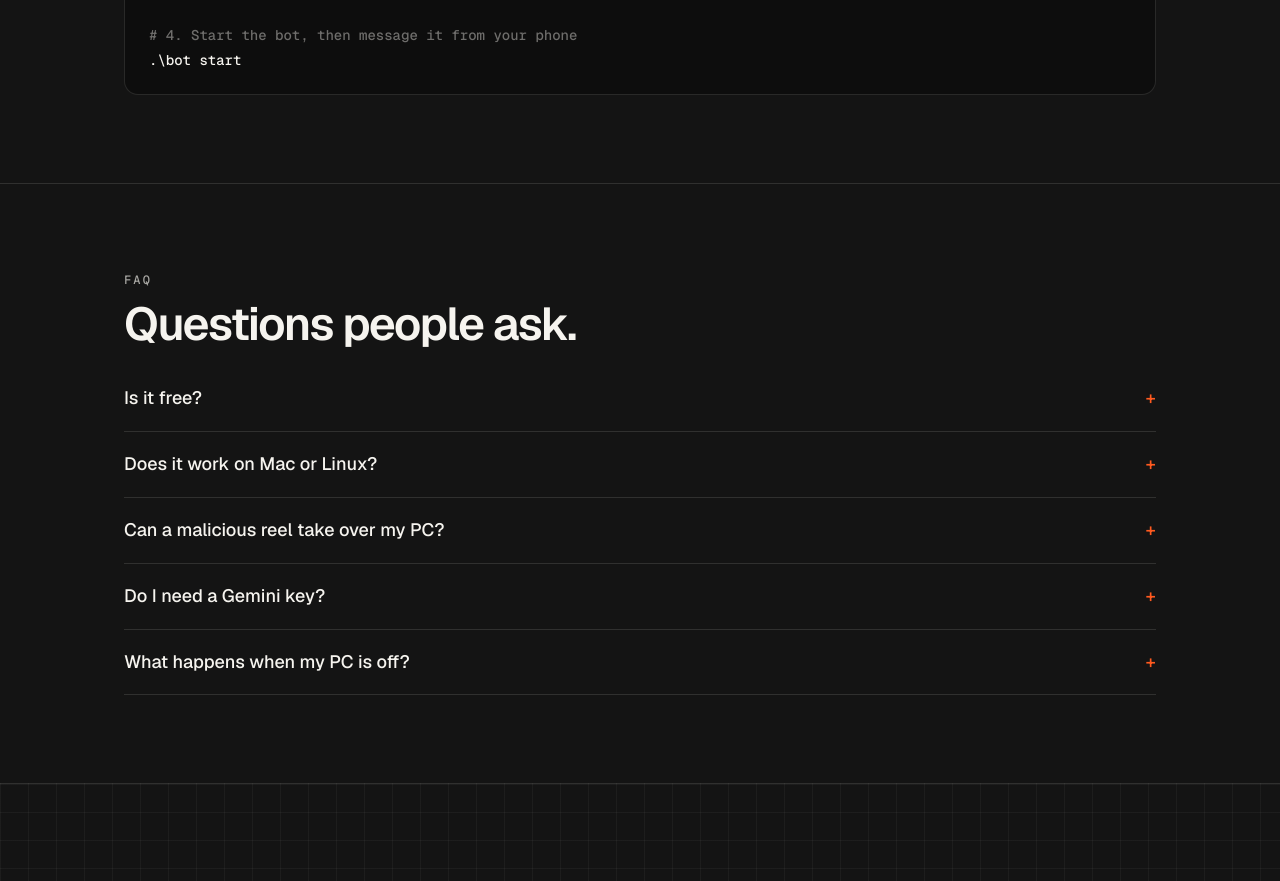
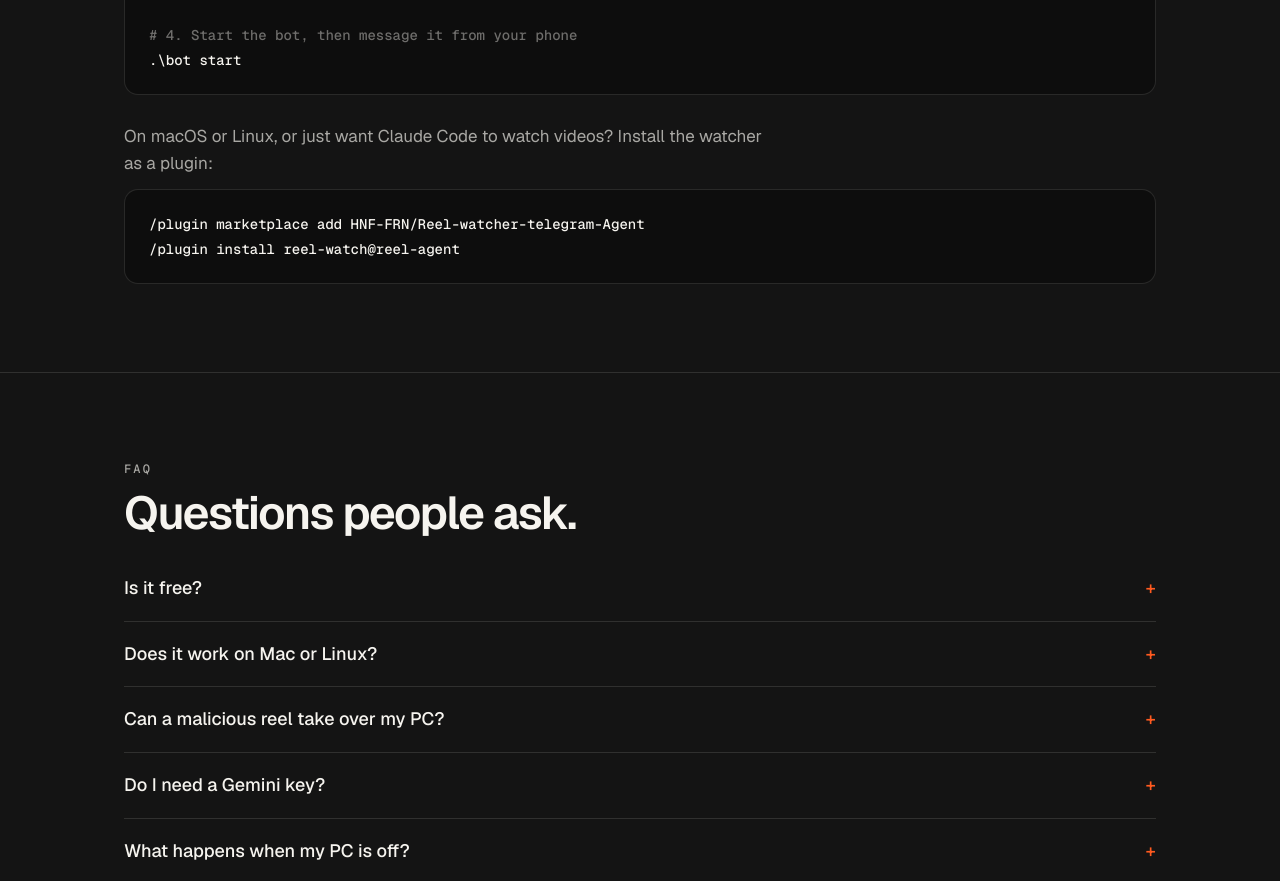
Before and after one commit to HNF-FRN/Reel-watcher-telegram-Agent, a plain HTML site: page docs/index.html in a window 1280 px wide. Shown: the part 4120-5001 px from the top of the page. Drawn offline with nearby package versions, Linux system fonts and the light colour scheme; no server answers.

Commit message:
README and website: install the video watcher as a plugin

```diff
--- a/docs/index.html
+++ b/docs/index.html
@@ -214,6 +214,9 @@ cd reel-agent
 
 <span class="c"># 4. Start the bot, then message it from your phone</span>
 .\bot start</pre>
+      <p class="sub" style="margin:28px 0 12px">On macOS or Linux, or just want Claude Code to watch videos? Install the watcher as a plugin:</p>
+<pre>/plugin marketplace add HNF-FRN/Reel-watcher-telegram-Agent
+/plugin install reel-watch@reel-agent</pre>
     </div>
   </section>
 
@@ -222,7 +225,7 @@ cd reel-agent
       <div class="eyebrow">FAQ</div>
       <h2>Questions people ask.</h2>
       <details><summary>Is it free?</summary><p>The code is free and MIT-licensed. Watching uses Gemini's free tier and cloud mode fits Cloudflare's free plan. Planning and building run through Claude Code, so they need a Claude Pro or Max plan (Codex builds use your OpenAI account).</p></details>
-      <details><summary>Does it work on Mac or Linux?</summary><p>Not yet. Most of it is plain Python; the Windows-only parts are listed in <a href="https://github.com/HNF-FRN/Reel-watcher-telegram-Agent/issues/13">issue #13</a>, and help is welcome.</p></details>
+      <details><summary>Does it work on Mac or Linux?</summary><p>The video watcher does, as a Claude Code plugin: <code>/plugin marketplace add HNF-FRN/Reel-watcher-telegram-Agent</code>, then <code>/plugin install reel-watch@reel-agent</code>. The full Telegram bot is Windows-only for now; the parts to port are in <a href="https://github.com/HNF-FRN/Reel-watcher-telegram-Agent/issues/13">issue #13</a>.</p></details>
       <details><summary>Can a malicious reel take over my PC?</summary><p>Reel content is treated as information only and is marked untrusted when passed to a build. No shell command runs without your <code>/yes</code>, and builds can't write outside their folder without asking.</p></details>
       <details><summary>Do I need a Gemini key?</summary><p>No. Without one, a local watcher samples frames and transcribes the audio with Whisper. With a free key, Gemini watches the whole video with sound, which gives much better breakdowns.</p></details>
       <details><summary>What happens when my PC is off?</summary><p>With the optional cloud stand-in, a Cloudflare Worker takes over the same bot after about 40 seconds of silence, answers from the cloud, and hands everything back when your PC starts. Nothing extra runs on the PC.</p></details>
```
Also changed, not shown: README.md.
